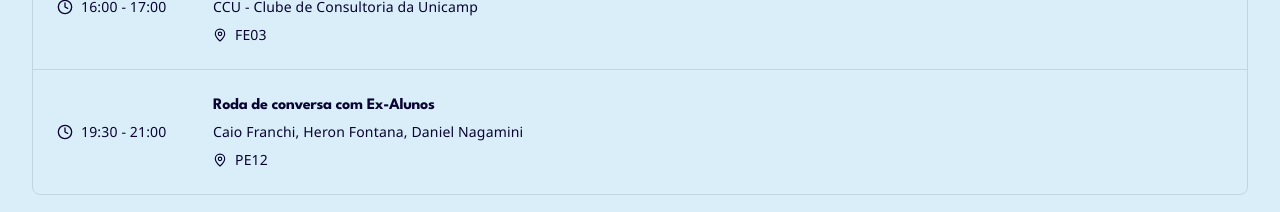
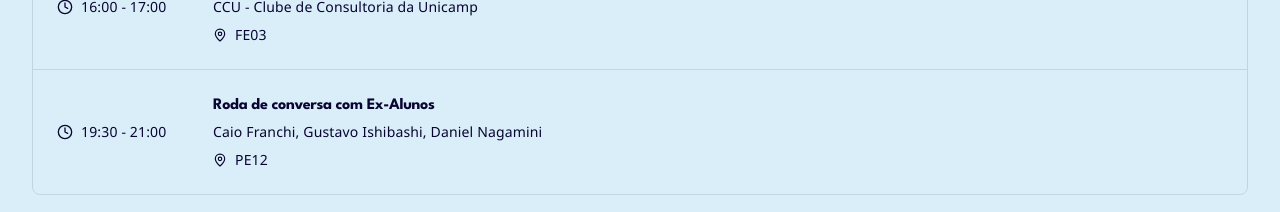
Before and after one commit to marinaalfarias/site-see, a React (Vite) app: page / in a window 1280 px wide. Shown: the part 3280-3492 px from the top of the page. Built offline with nearby package versions, Linux system fonts and the light colour scheme; a web font is replaced by a local one.

Commit message:
Update speaker list for event in Schedule component

```diff
--- a/src/app/components/Schedule.tsx
+++ b/src/app/components/Schedule.tsx
@@ -84,7 +84,7 @@ export function Schedule() {
         {
           time: '19:30 - 21:00',
           title: 'Roda de conversa com Ex-Alunos',
-          speaker: 'Caio Franchi, Heron Fontana, Daniel Nagamini',
+          speaker: 'Caio Franchi, Gustavo Ishibashi, Daniel Nagamini',
           location: 'PE12',
         },
       ],
```
